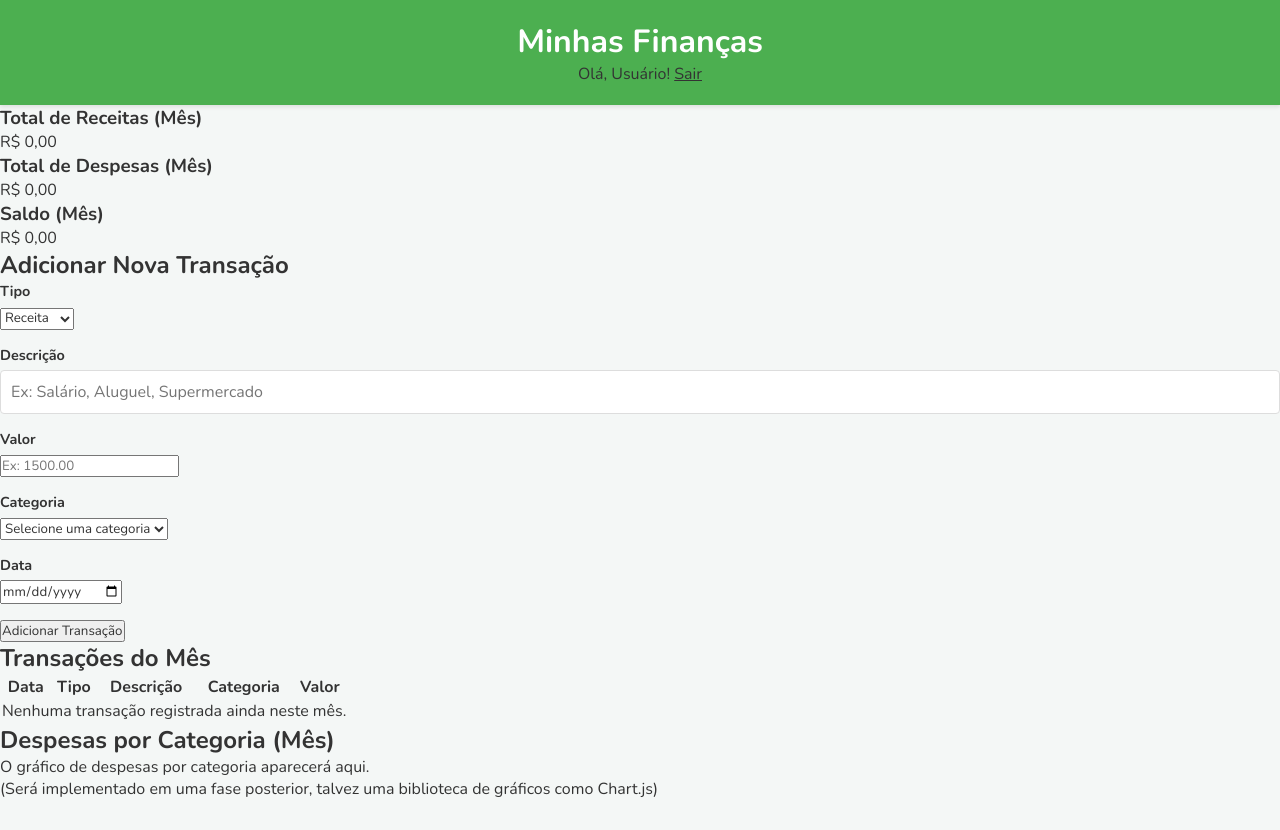
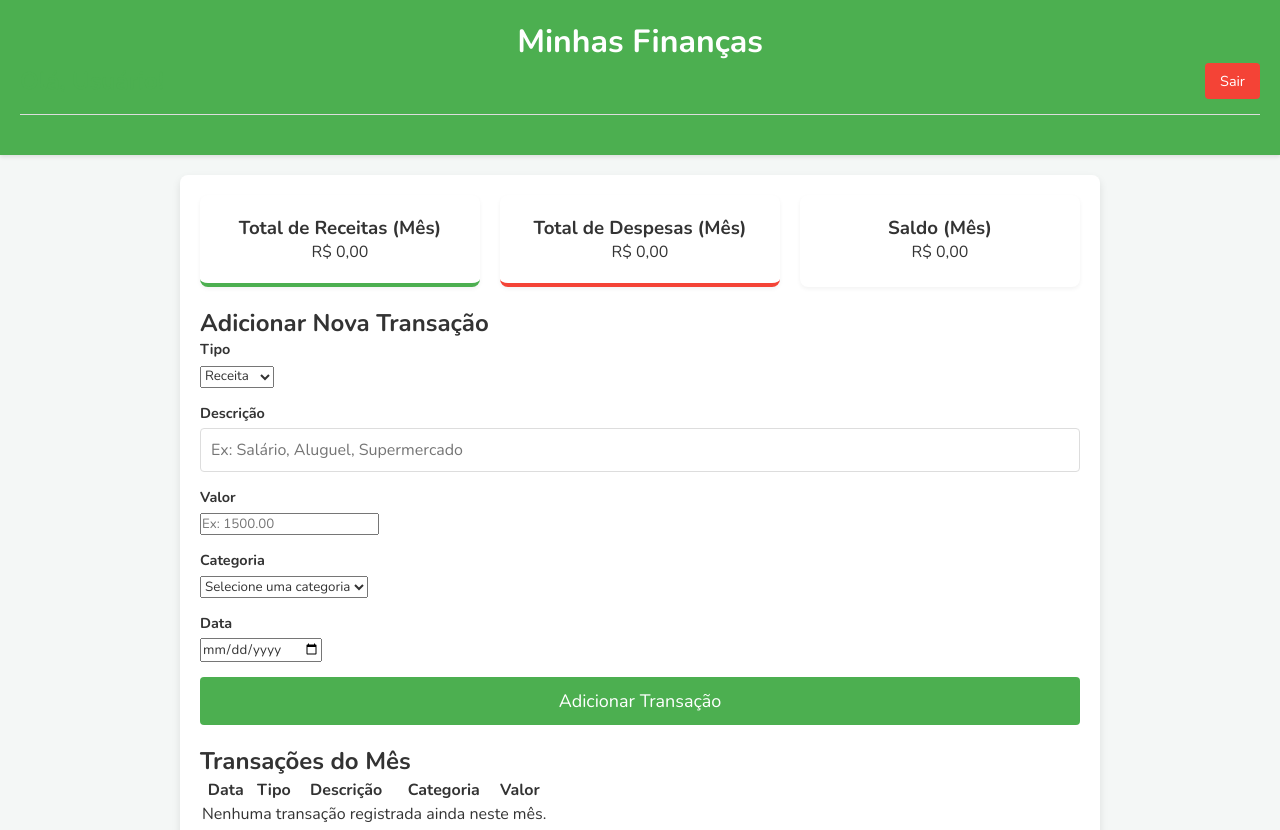
Before and after one commit to luizinho2002/projetos_front_end, a plain HTML site: page projeto_1_site_financas/dashboard.html in a window 1280 px wide. Shown: the top 830 px of the page. Before the commit the page ends 800 px from the top, so only its background shows below. Drawn offline with nearby package versions, Linux system fonts and the light colour scheme; a script that the page names is missing.

Commit message:
Estilização das páginas index.html e dashboard.html

```diff
--- a/projeto_1_site_financas/css/style.css
+++ b/projeto_1_site_financas/css/style.css
@@ -117,3 +117,131 @@ body {
   border-radius: 4px;
   font-size: 16px;
 }
+
+.btn {
+  display: block;
+  width: 100%;
+  padding: 12px;
+  border: none;
+  border-radius: 4px;
+  font-size: 18px;
+  cursor: pointer;
+  transition: background-color 0.3s ease;
+}
+
+.btn.primary {
+  background-color: var(--primary-color);
+  color: #fff;
+}
+
+.btn.primary:hover {
+  background-color: #45a049;
+}
+
+.message {
+  text-align: center;
+  margin-top: 15px;
+  padding: 10px;
+  border-radius: 4px;
+  display: none; /* Escondido por padrão */
+}
+
+.message.error {
+  background-color: #ffebee;
+  color: var(--error-color);
+  border: 1px solid var(--error-color);
+  display: block; /* Exibir quando for mensagem de erro */
+}
+
+.message.success {
+  background-color: #e8f5e9;
+  color: var(--success-color);
+  border: 1px solid var(--success-color);
+  display: block; /* Exibir quando for mensagem de sucesso */
+}
+
+/* Responsividade */
+@media (max-width: 768) {
+  .auth-container {
+    margin: 20px;
+    padding: 20px;
+  }
+}
+
+/* Contêiner principal do Dashboard */
+.dashboard-container {
+  display: flex;
+  flex-direction: column;
+  padding: 20px;
+  gap: 20px;
+  max-width: 1200px;
+  margin: 20px auto;
+  background-color: var(--card-background);
+  border-radius: 8px;
+  box-shadow: 0 4px 8px rgba(0, 0, 0, 0.1);
+}
+
+/* Estilos para o cabeçalho dentro do dashboard (onde fica "Olá, Usuário!" e o Botão "Sair") */
+.dashboard-header {
+  display: flex;
+  justify-content: space-between;
+  align-items: center;
+  padding-bottom: 15px;
+  border-bottom: 1px solid var(--border-color);
+  margin-bottom: 20px;
+}
+
+.welcome-message {
+  font-size: 1.5rem;
+  font-weight: bold;
+  color: var(--primary-color);
+}
+
+.btn-logout {
+  background-color: var(--error-color);
+  color: #fff;
+  padding: 8px 15px;
+  border-radius: 4px;
+  text-decoration: none;
+  font-size: 0.9em;
+  transition: background-color 0.3s ease;
+}
+
+.btn-logout:hover {
+  background-color: #d32f2f;
+}
+
+/* Seção de Cards de Resumo (Receitas, Despesas, Saldo) */
+.summary-cards {
+  display: flex;
+  justify-content: space-around;
+  flex-wrap: wrap;
+  gap: 20px;
+}
+
+.card {
+  background-color: #ffffff;
+  padding: 20px;
+  border-radius: 8px;
+  box-shadow: 0 2px 4px rgba(0, 0, 0, 0.05);
+  flex: 1;
+  min-width: 280px;
+  text-align: center;
+  border-bottom: 4px solid transparent;
+  transition: transform 0.2 ease;
+}
+
+.card:hover {
+  transform: translateY(-5px);
+}
+
+/* Cores específicas para a borda inferior e texto de cada tipo de card */
+.card.revenue {
+  border-color: var(--success-color);
+}
+.card.expense {
+  border-color: var(--error-color);
+}
+.card-balance {
+  border-color: var(--secondary-color);
+}
```
